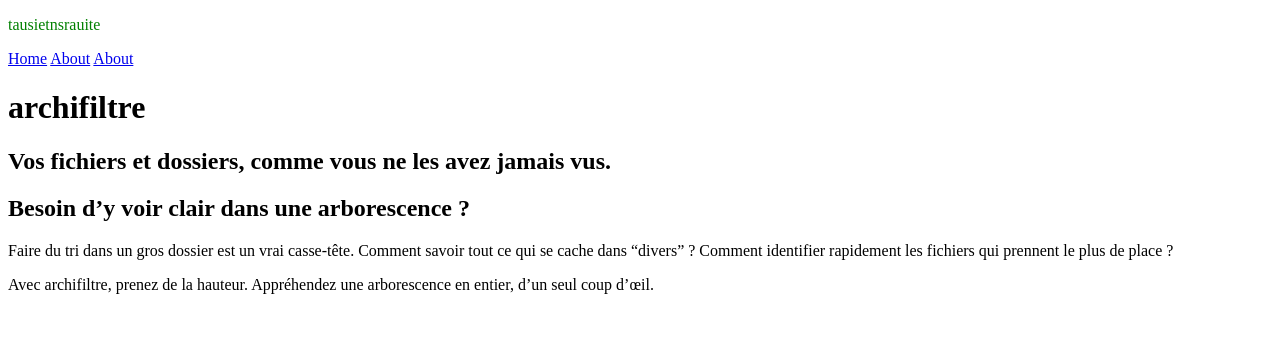
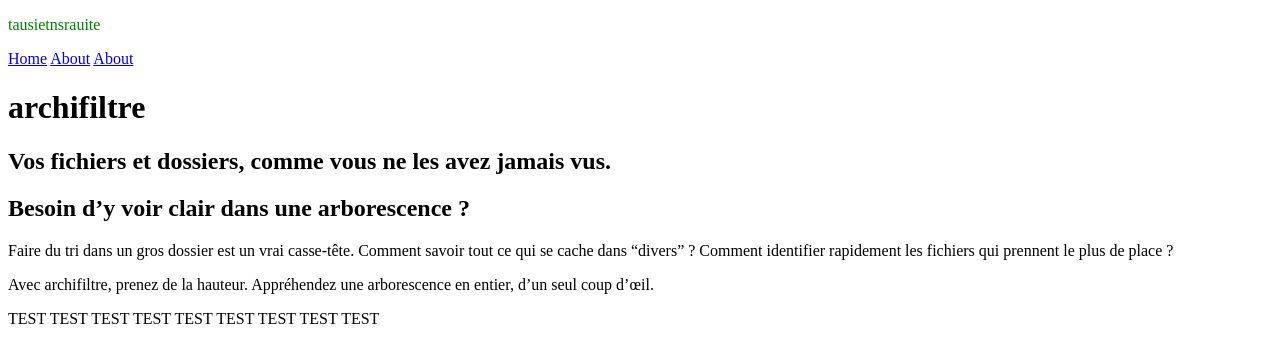
Before and after one commit to archifiltre/archisite, a Jekyll site: the page built from index.md, in a window 1280 px wide. Shown: the top 363 px of the page. Built offline with Jekyll 4.4.1, drawn with Linux system fonts in a browser that asks for light colours.

Commit message:
still testing

```diff
--- a/index.md
+++ b/index.md
@@ -17,3 +17,13 @@ Faire du tri dans un gros dossier est un vrai casse-tête. Comment savoir tout c
 
 
 Avec archifiltre, prenez de la hauteur. Appréhendez une arborescence en entier, d'un seul coup d'œil.
+
+TEST
+TEST
+TEST
+TEST
+TEST
+TEST
+TEST
+TEST
+TEST
```
